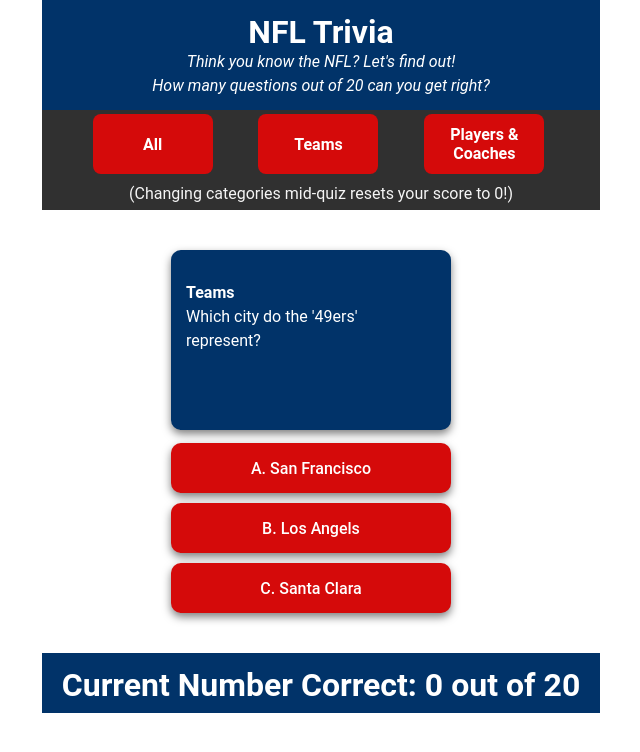
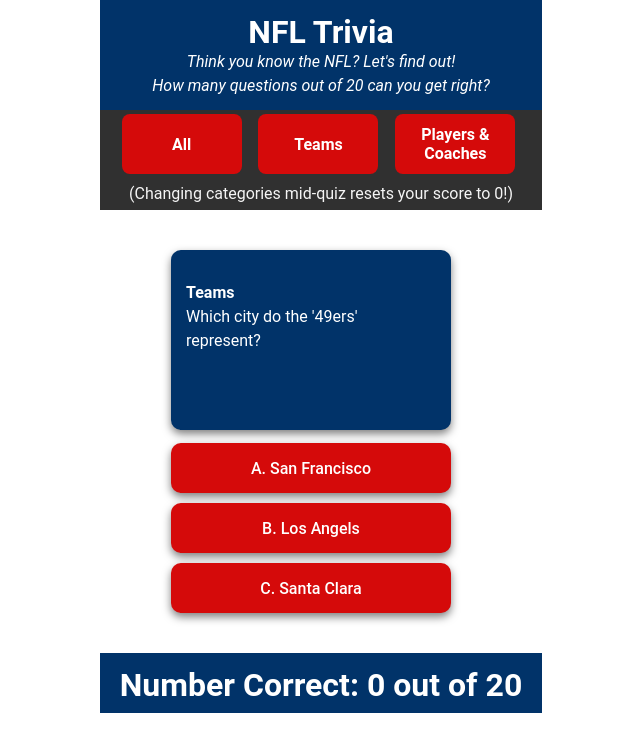
Before and after one commit to htack210/TriviaGame, a React (Vite) app: page / in a window 1280 px wide. Shown: the top 752 px of the page, without its empty margins (329-969 px from the left). Built offline with nearby package versions, Linux system fonts and the light colour scheme.

Commit message:
working on score

```diff
--- a/src/App.jsx
+++ b/src/App.jsx
@@ -113,7 +113,7 @@
         </div>
       </div>
       <div className="footer-nav">
-        <h1>Current Number Correct: {score} out of 20</h1>
+        <h1>Number Correct: {score} out of 20</h1>
       </div>
 
       {gameOver && (
```
